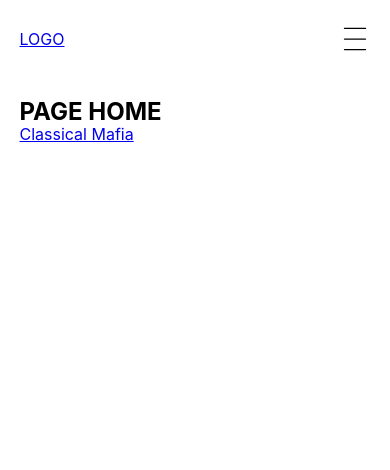
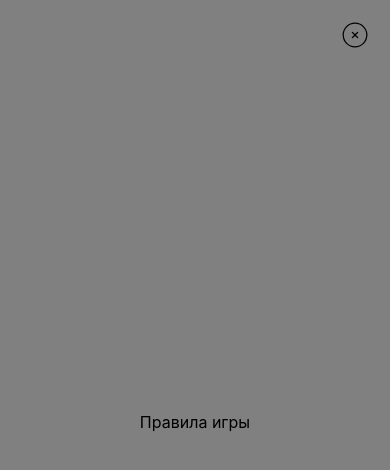
Before and after one commit to Dmitry-Gorelkin/mafia, a React (Vite) app: page /mafia/ in a window 390 px wide. Both pictures are taken after a click on the icon 355 px from the left and 38 px from the top of the page. Shown: the top 470 px of the page. Built offline with nearby package versions, Linux system fonts and the light colour scheme.

Commit message:
test_open-close-menu

```diff
--- a/src/components/MenuMob/MenuMob.jsx
+++ b/src/components/MenuMob/MenuMob.jsx
@@ -1,11 +1,31 @@
+import { useState } from 'react';
 import { MenuList } from '../MenuList/MenuList';
-import { MenuMobBox, MenuMobIconOpren } from './MenuMob.styled';
+import { MenuMobBox, MenuMobIconClose, MenuMobIconOpren, MenuMobWindow } from './MenuMob.styled';
 
 export const MenuMob = () => {
+  const [displayMenu, setDisplayMenu] = useState(true);
+
+  const toggleDisplayMenu = () => {
+    setDisplayMenu(state => !state);
+    console.log('first');
+  };
+
+  // console.log(displayMenu);
+
   return (
-    <MenuMobBox>
-      {/* <MenuList /> */}
-      <MenuMobIconOpren />
-    </MenuMobBox>
+    <>
+      {displayMenu && (
+        <MenuMobBox>
+          <MenuMobIconOpren onClick={toggleDisplayMenu} />
+        </MenuMobBox>
+      )}
+
+      {!displayMenu && (
+        <MenuMobWindow>
+          <MenuMobIconClose onClick={toggleDisplayMenu} />
+          <MenuList />
+        </MenuMobWindow>
+      )}
+    </>
   );
 };
--- a/src/components/MenuMob/MenuMob.styled.jsx
+++ b/src/components/MenuMob/MenuMob.styled.jsx
@@ -1,9 +1,8 @@
 import styled from 'styled-components';
-import { CiMenuBurger } from 'react-icons/ci';
+import { CiMenuBurger, CiCircleRemove } from 'react-icons/ci';
 
-export const MenuMobBox = styled.ul`
-  display: flex;
-  flex-direction: column;
+export const MenuMobBox = styled.div`
+  display: block;
 
   @media screen and (min-width: 768px) {
     display: none;
@@ -24,3 +23,41 @@ export const MenuMobIconOpren = styled(CiMenuBurger)`
     height: 7.7vw;
   }
 `;
+
+export const MenuMobWindow = styled.ul`
+  display: flex;
+  flex-direction: column;
+  justify-content: center;
+  align-items: center;
+
+  position: absolute;
+
+  top: 0;
+  left: 0;
+
+  background-color: gray;
+
+  gap: 15px;
+
+  width: 100vw;
+  height: 100vh;
+`;
+
+export const MenuMobIconClose = styled(CiCircleRemove)`
+  position: absolute;
+
+  top: 5vw;
+  right: 5vw;
+
+  width: 25px;
+  height: 25px;
+
+  cursor: pointer;
+
+  z-index: 10;
+
+  @media screen and (min-width: 320px) {
+    width: 7.7vw;
+    height: 7.7vw;
+  }
+`;
--- a/src/style/GlobalStyle.jsx
+++ b/src/style/GlobalStyle.jsx
@@ -9,6 +9,8 @@ export const GlobalStyle = createGlobalStyle`
     sans-serif;
     -webkit-font-smoothing: antialiased;
     -moz-osx-font-smoothing: grayscale;
+
+    z-index: 1;
     }
 
     h1,
```
